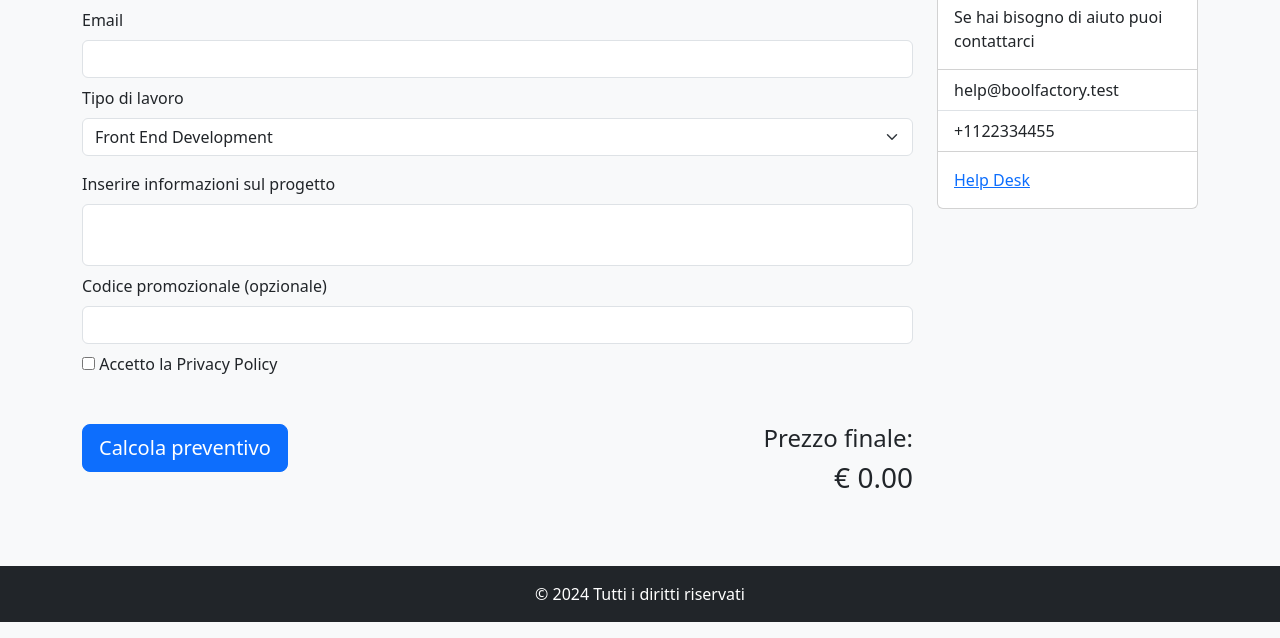
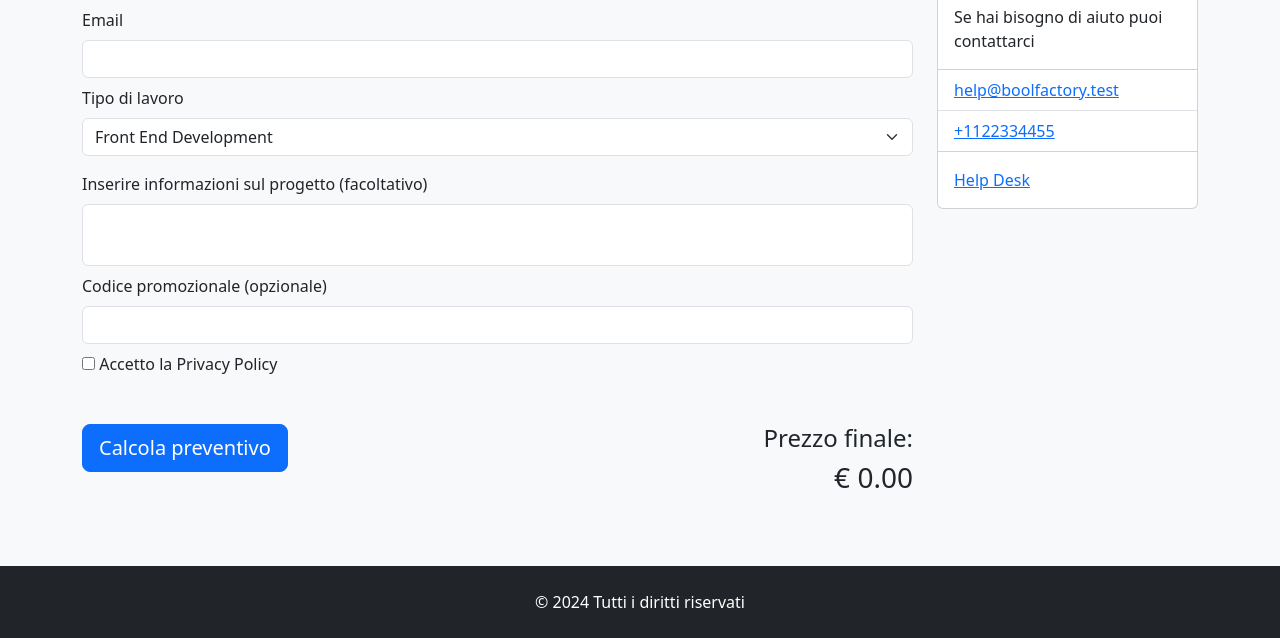
Before and after one commit to MatteInvi/bootstrap-preventivo, a plain HTML site: page index.html in a window 1280 px wide. Shown: the part 316-954 px from the top of the page. Drawn offline with nearby package versions, Linux system fonts and the light colour scheme.

Commit message:
fix: sistemazione footer

```diff
--- a/index.html
+++ b/index.html
@@ -17,7 +17,6 @@
         <nav id="navigation-bar">
             <nav class="navbar navbar-expand-lg bg-body-tertiary" data-bs-theme="dark">
                 <div class="container">
-
                     <a class="navbar-brand" href="#">Bool Factory</a>
                     <button class="navbar-toggler" type="button" data-bs-toggle="collapse" data-bs-target="#navbarText"
                         aria-controls="navbarText" aria-expanded="false" aria-label="Toggle navigation">
@@ -48,16 +47,17 @@
                     <h1>Richiesta preventivo</h1>
                     <p>Compila il form per richiedere un preventivo per i nostri servizi di sviluppo</p>
                     <!-- Form di insermiento dati -->
-                    <form autocomplete="off" id="form-preventivo">
+                    <form id="form-preventivo">
                         <label class="form-label" for="name">Nome</label>
                         <input class="form-control" type="text" id="name" required>
                         <label class="form-label mt-2" for="surname">Cognome</label>
                         <input class="form-control" type="text" id="surname" required>
                         <label class="form-label mt-2" for="mail">Email</label>
-                        <input class="form-control" type="mail" id="mail" required>
+                        <input class="form-control" type="email" id="mail" required>
                         <label class="form-label mt-2" for="work-type">Tipo di lavoro</label>
                         <select id="work-type" class="form-select mb-2" required></select>
-                        <label class="form-label mt-2" for="text-area">Inserire informazioni sul progetto</label>
+                        <label class="form-label mt-2" for="text-area">Inserire informazioni sul progetto
+                            (facoltativo)</label>
                         <textarea style="resize:none" class="form-control" id="text-area"></textarea>
                         <label class="form-label mt-2" for="promo-code">Codice promozionale (opzionale)</label>
                         <input class="form-control mb-2" id="promo-code" type="text">
@@ -86,8 +86,16 @@
                             <p class="card-text">Se hai bisogno di aiuto puoi contattarci</p>
                         </div>
                         <ul class="list-group list-group-flush">
-                            <li class="list-group-item">help@boolfactory.test</li>
-                            <li class="list-group-item">+1122334455</li>
+                            <li class="list-group-item">
+                                <a href="mailto:help@boolfactory.test">
+                                    help@boolfactory.test
+                                </a>
+                            </li>
+                            <li class="list-group-item">
+                                <a href="tel:+1122334455">
+                                    +1122334455
+                                </a>
+                            </li>
                         </ul>
                         <div class="card-body">
 
@@ -101,7 +109,7 @@
     </main>
     <!-- Footer pagina -->
     <footer>
-        <div class="p-3 mt-3 bg-dark text-white text-center">
+        <div class="mt-3 p-4 bg-dark text-white text-center position-relative bottom-0 right-0 w-100">
             <p class="m-0">&#169; 2024 Tutti i diritti riservati</p>
         </div>
     </footer>
```
